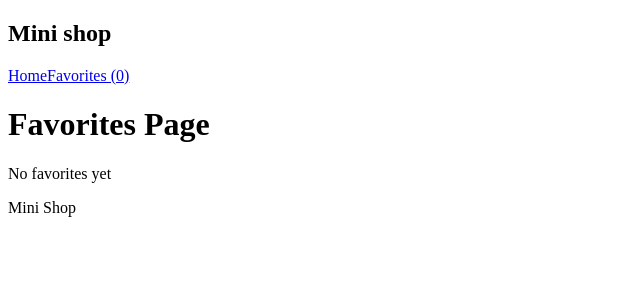
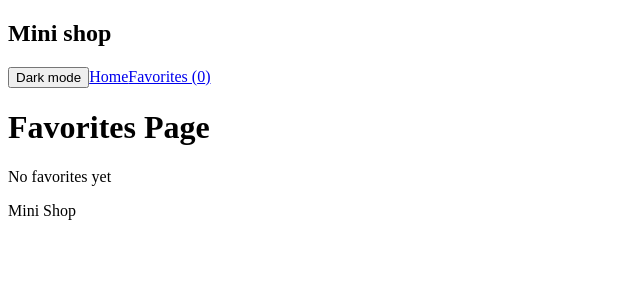
Before and after one commit to yitzhakrubin16-spec/mini-shop, a React (Vite) app: page /favorites in a window 1280 px wide. Shown: the top 300 px of the page, without its empty margins (0-640 px from the left). Built offline with nearby package versions, Linux system fonts and the light colour scheme.

Commit message:
Add theme context and toggle

```diff
--- a/src/Layout.tsx
+++ b/src/Layout.tsx
@@ -1,18 +1,21 @@
 import { Outlet } from "react-router"
 import Header from "./components/Header"
 import Footer from "./components/Footer"
+import { ThemeContext } from "./context/ThemeContext"
+import { useContext } from "react"
 
 function Layout() {
+  const {theme} = useContext(ThemeContext)
   return (
-    <>
-    <Header />
+    <div className={theme}>
+      <Header />
 
-    <main>
-        <Outlet/>
-    </main>
+      <main>
+          <Outlet/>
+      </main>
 
-    <Footer />
-    </>
+      <Footer />
+    </div>
   )
 }
 
--- a/src/components/Header.tsx
+++ b/src/components/Header.tsx
@@ -1,5 +1,6 @@
 import { Link } from "react-router"
 import { useFavoritesStore } from "../store/favoritesStore"
+import ThemeToggle from "./ThemeToggle"
 
 function Header() {
   const { favorites } = useFavoritesStore()
@@ -8,6 +9,7 @@ function Header() {
     <header>
         <h2>Mini shop</h2>
         <nav>
+          <ThemeToggle />
           <Link to="/">Home</Link>
           <Link to="/favorites">Favorites ({favorites.length})</Link>
         </nav>
--- /dev/null
+++ b/src/components/ThemeToggle.tsx
@@ -0,0 +1,16 @@
+import { useContext } from "react"
+import { ThemeContext } from "../context/ThemeContext"
+
+
+function ThemeToggle() {
+
+  const { theme, toggleTheme } = useContext(ThemeContext)
+
+  return (
+    <button onClick={toggleTheme}>
+        {theme === "light" ? "Dark mode" : "Light mode"}
+    </button>
+  )
+}
+
+export default ThemeToggle
--- /dev/null
+++ b/src/context/ThemeContext.tsx
@@ -0,0 +1,27 @@
+import React, { createContext, useState } from "react";
+
+type ThemeContextType = {
+    theme: "light" | "dark"
+    toggleTheme: () => void
+}
+
+export const ThemeContext = createContext<ThemeContextType>({
+    theme:"light",
+    toggleTheme: () => {}
+})
+
+export function ThemeProvider({children}:{children: React.ReactNode}) {
+    const [theme, setTheme] = useState<"light" | "dark">("light")
+
+    const toggleTheme = () => {
+        setTheme((currentTheme) =>
+        currentTheme === "light" ? "dark" : "light")
+    }
+
+    return (
+        <ThemeContext.Provider
+        value={{theme, toggleTheme}}>
+            {children}
+        </ThemeContext.Provider>
+    )
+}
--- a/src/index.css
+++ b/src/index.css
@@ -0,0 +1,11 @@
+.light {
+  background-color: white;
+  color: black;
+  min-height: 100vh;
+}
+
+.dark {
+  background-color: #222;
+  color: white;
+  min-height: 100vh;
+}
--- a/src/main.tsx
+++ b/src/main.tsx
@@ -3,12 +3,15 @@ import { createRoot } from 'react-dom/client'
 import './index.css'
 import App from './App.tsx'
 import { BrowserRouter } from 'react-router'
+import { ThemeProvider } from './context/ThemeContext.tsx'
 
 
 createRoot(document.getElementById('root')!).render(
   <StrictMode>
-    <BrowserRouter>
-    <App />
-    </BrowserRouter>
+    <ThemeProvider>
+      <BrowserRouter>
+       <App />
+      </BrowserRouter>
+    </ThemeProvider>
   </StrictMode>,
 )
```
